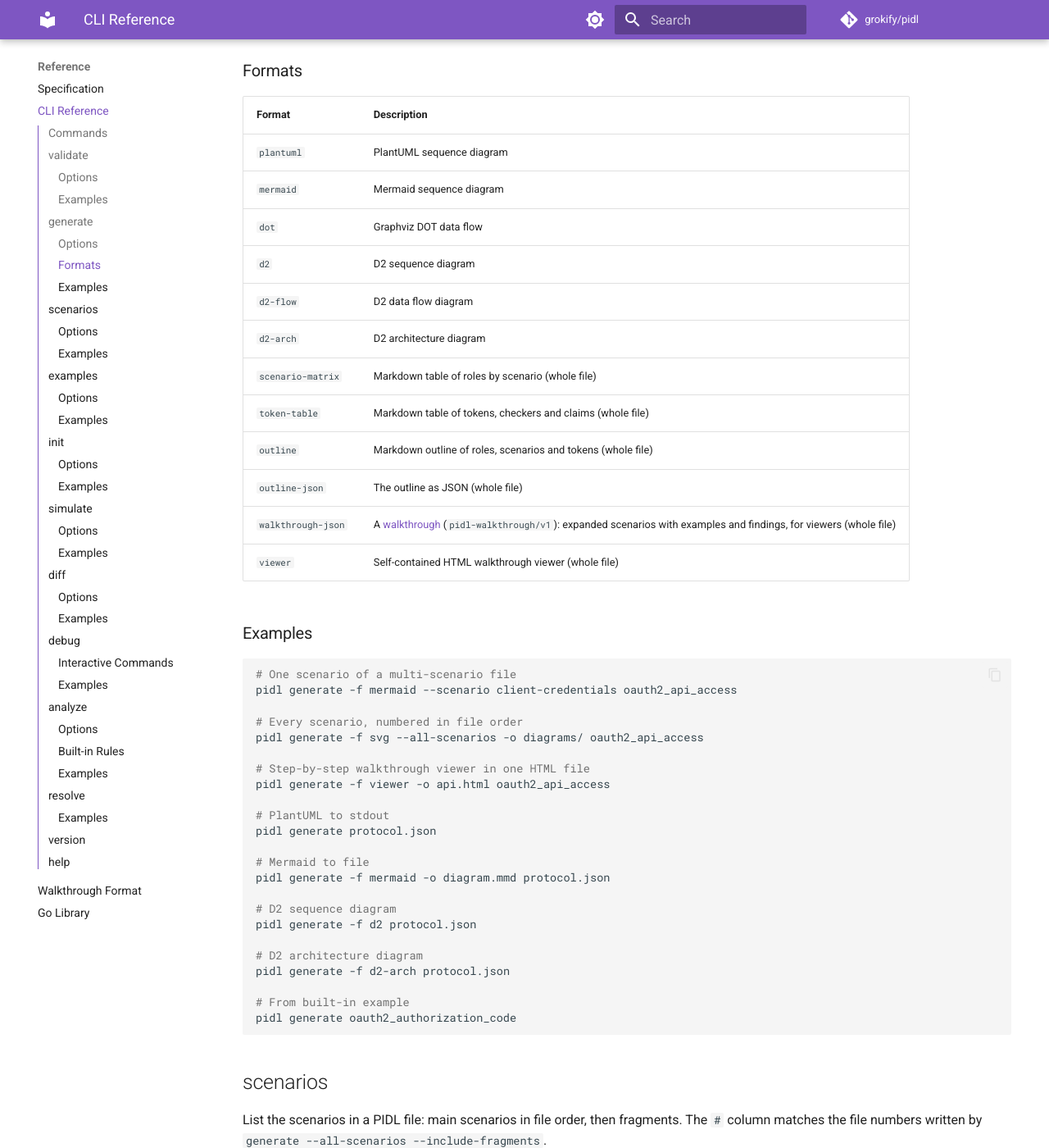
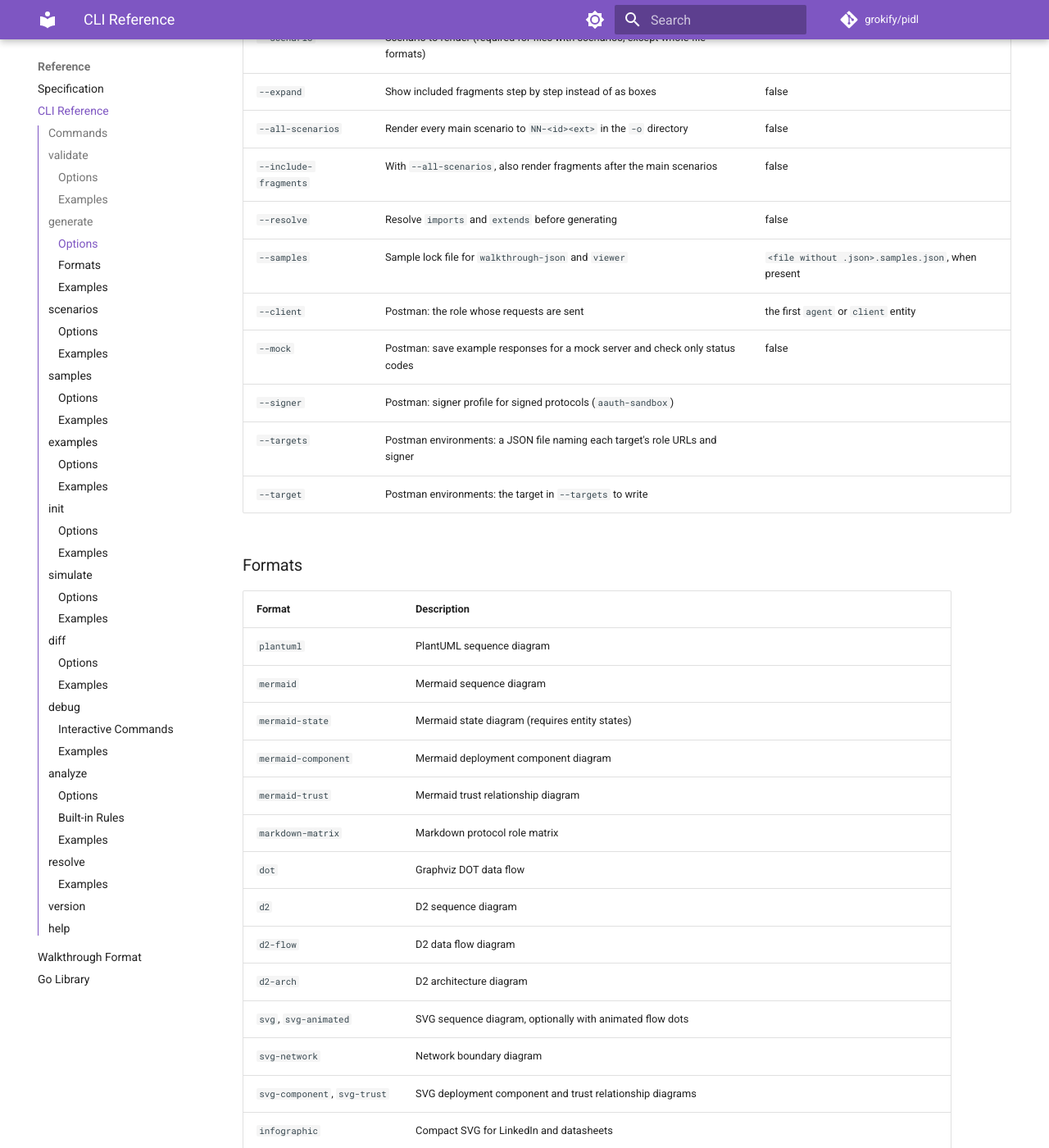
Before and after one commit to grokify/pidl, an MkDocs documentation site: the page built from docs/reference/cli.md, in a window 1280 px wide and 1400 px high, scrolled down 2122 px. Shown: the whole window at 82% size. Built offline with MkDocs 1.6.1 and Material for MkDocs 9.7.7, drawn with Linux system fonts in a browser that asks for light colours; comment, search, counter and statistics services are not loaded; some of the changed text lies outside the part shown.

Commit message:
docs(reference): add the samples command, Postman formats and generate options
The CLI reference lists the samples, roles, components and trust
commands, the postman and postman-environment formats with the other
formats generate supports, and the --resolve, --samples and Postman
options.

Co-Authored-By: Claude Opus 5.5 <noreply@anthropic.com>

````diff
--- a/docs/reference/cli.md
+++ b/docs/reference/cli.md
@@ -11,6 +11,10 @@ pidl <command> [options] [arguments]
 | `validate` | Validate PIDL JSON files |
 | `generate` | Generate diagrams from PIDL files |
 | `scenarios` | List the scenarios in a PIDL file |
+| `samples` | Resolve and check code samples from source repositories |
+| `roles` | List protocol roles |
+| `components` | List deployment components |
+| `trust` | List trust relationships |
 | `examples` | List or show built-in examples |
 | `init` | Create a new PIDL file from template |
 | `simulate` | Run protocol simulation with state tracking |
@@ -66,6 +70,13 @@ pidl generate [options] <file>
 | `--expand` | Show included fragments step by step instead of as boxes | false |
 | `--all-scenarios` | Render every main scenario to `NN-<id><ext>` in the `-o` directory | false |
 | `--include-fragments` | With `--all-scenarios`, also render fragments after the main scenarios | false |
+| `--resolve` | Resolve `imports` and `extends` before generating | false |
+| `--samples` | Sample lock file for `walkthrough-json` and `viewer` | `<file without .json>.samples.json`, when present |
+| `--client` | Postman: the role whose requests are sent | the first `agent` or `client` entity |
+| `--mock` | Postman: save example responses for a mock server and check only status codes | false |
+| `--signer` | Postman: signer profile for signed protocols (`aauth-sandbox`) | |
+| `--targets` | Postman environments: a JSON file naming each target's role URLs and signer | |
+| `--target` | Postman environments: the target in `--targets` to write | |
 
 ### Formats
 
@@ -73,16 +84,26 @@ pidl generate [options] <file>
 |--------|-------------|
 | `plantuml` | PlantUML sequence diagram |
 | `mermaid` | Mermaid sequence diagram |
+| `mermaid-state` | Mermaid state diagram (requires entity states) |
+| `mermaid-component` | Mermaid deployment component diagram |
+| `mermaid-trust` | Mermaid trust relationship diagram |
+| `markdown-matrix` | Markdown protocol role matrix |
 | `dot` | Graphviz DOT data flow |
 | `d2` | D2 sequence diagram |
 | `d2-flow` | D2 data flow diagram |
 | `d2-arch` | D2 architecture diagram |
+| `svg`, `svg-animated` | SVG sequence diagram, optionally with animated flow dots |
+| `svg-network` | Network boundary diagram |
+| `svg-component`, `svg-trust` | SVG deployment component and trust relationship diagrams |
+| `infographic` | Compact SVG for LinkedIn and datasheets |
 | `scenario-matrix` | Markdown table of roles by scenario (whole file) |
 | `token-table` | Markdown table of tokens, checkers and claims (whole file) |
 | `outline` | Markdown outline of roles, scenarios and tokens (whole file) |
 | `outline-json` | The outline as JSON (whole file) |
 | `walkthrough-json` | A [walkthrough](walkthrough-format.md) (`pidl-walkthrough/v1`): expanded scenarios with examples and findings, for viewers (whole file) |
 | `viewer` | Self-contained HTML walkthrough viewer (whole file) |
+| `postman` | [Postman collection](../guide/postman.md): a folder per scenario, chained requests and checks (whole file) |
+| `postman-environment` | Postman environment for one target in a `--targets` file |
 
 ### Examples
 
@@ -95,6 +116,9 @@ pidl generate -f svg --all-scenarios -o diagrams/ oauth2_api_access
 
 # Step-by-step walkthrough viewer in one HTML file
 pidl generate -f viewer -o api.html oauth2_api_access
+
+# Postman collection that sends signed requests through the AAuth sandbox
+pidl generate -f postman --signer aauth-sandbox -o aauth.postman_collection.json aauth_protocol
 
 # PlantUML to stdout
 pidl generate protocol.json
@@ -134,6 +158,33 @@ pidl scenarios -f json oauth2_api_access
 ```
 
 See the [Scenarios guide](../guide/scenarios.md).
+
+## samples
+
+Resolve and check [code samples](../guide/samples.md) whose code comes from marked regions of files in source repositories.
+
+```bash
+pidl samples <resolve|check> [options] <file>
+```
+
+`resolve` reads every sample source and writes the code and its SHA-256 to a lock file beside the document. `check` fails when a source is not in the lock, its region is missing, or its code changed since it was resolved; run it in CI.
+
+### Options
+
+| Option | Description | Default |
+|--------|-------------|---------|
+| `--root` | Directory holding repository checkouts at `<root>/<repo>` | `$GOPATH/src`, or `~/go/src` |
+| `--lock` | Lock file | `<file without .json>.samples.json` |
+
+### Examples
+
+```bash
+# Write the lock file
+pidl samples resolve aauth.json
+
+# Fail when samples have fallen behind their sources
+pidl samples check aauth.json
+```
 
 ## examples
 
````
